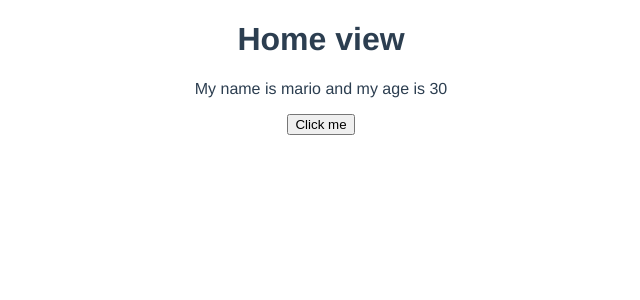
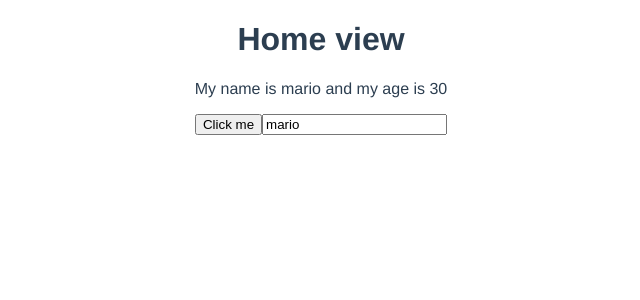
Before and after one commit to lucian-iernye/learn-vue, a Vue app in the folder Vue-3/Net-Ninja/dojo-blog/: page / in a window 1280 px wide. Shown: the top 300 px of the page, without its empty margins (319-959 px from the left). Built offline with nearby package versions, Linux system fonts and the light colour scheme.

Commit message:
add text input for changing the name

```diff
--- a/Vue-3/Net-Ninja/dojo-blog/src/views/HomeView.vue
+++ b/Vue-3/Net-Ninja/dojo-blog/src/views/HomeView.vue
@@ -8,6 +8,8 @@
     <p ref="para">My name is {{ name }} and my age is {{ age }}</p>
 
     <button @click="handleClick">Click me</button>
+
+    <input type="text" name="" id="" v-model="name">
   </div>
 </template>
 
```
